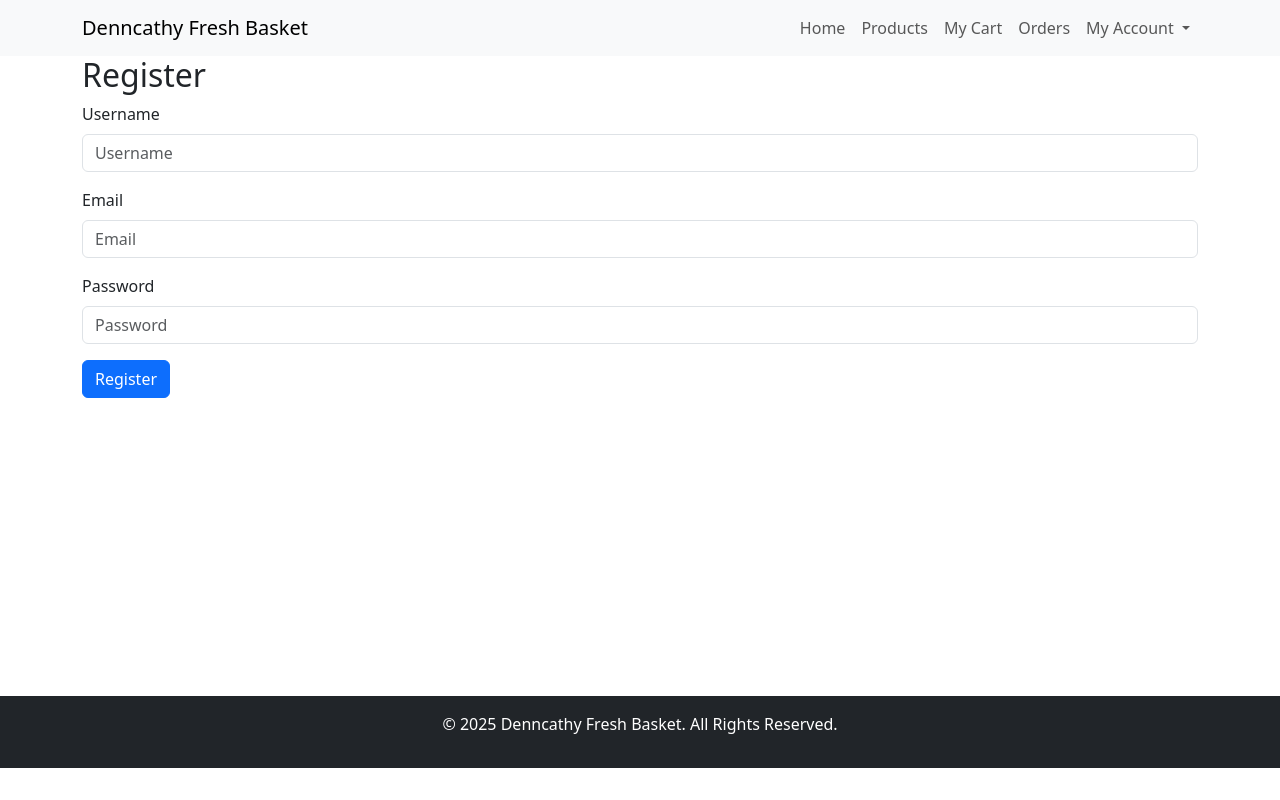
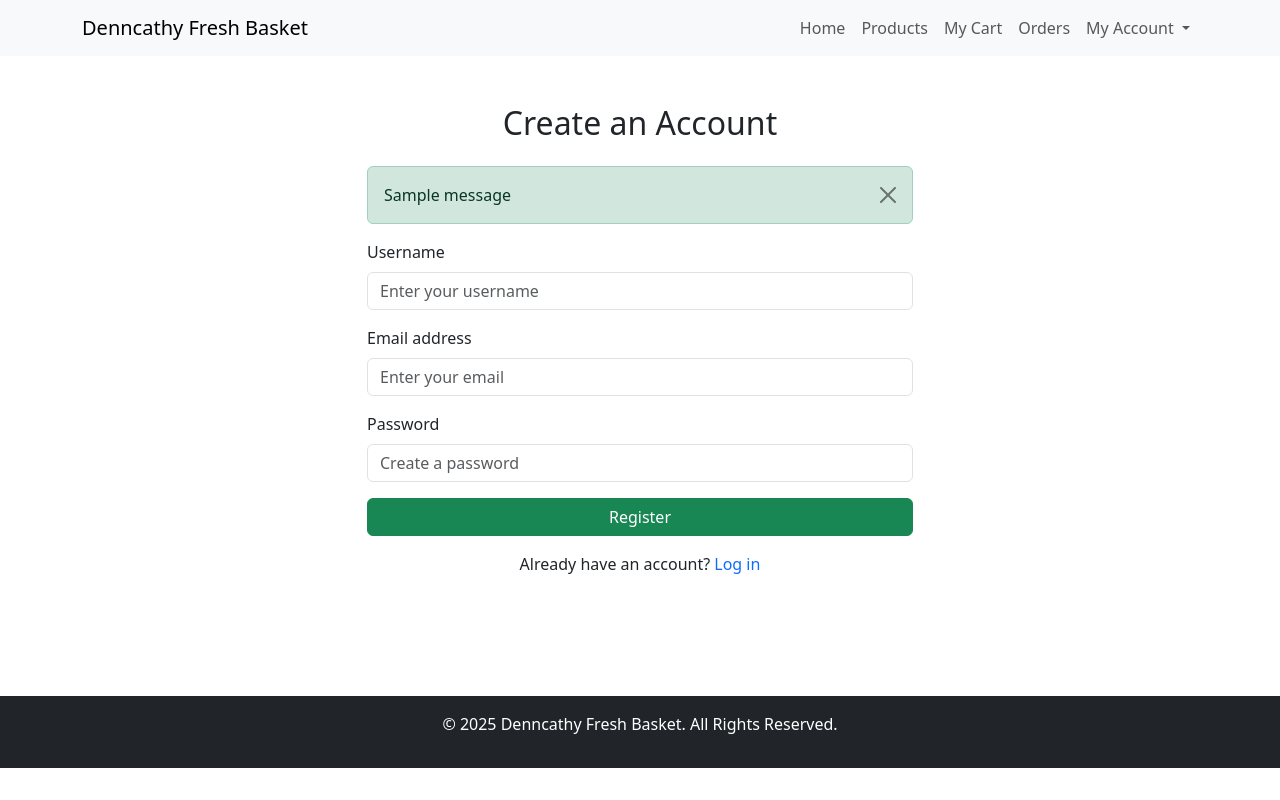
Before and after one commit to dmuchai/grocery-ecommerce, a Flask app: page /user/register in a window 1280 px wide. Run offline with Flask 3, Linux system fonts and the light colour scheme; tables that the repository leaves empty or names only in its code hold one stand-in row (values such as "Sample post"); one stand-in notice (Sample message) is shown; parts of the project's set-up code (start-up, migrations or seed data) failed here and were passed over.

Commit message:
update to login and register functionality

```diff
--- a/routes/user.py
+++ b/routes/user.py
@@ -1,4 +1,4 @@
-from flask import Blueprint, request, jsonify, session, render_template, redirect, url_for
+from flask import Blueprint, request, jsonify, session, render_template, redirect, url_for, flash
 from models import db, Cart
 from models.user import User
 from werkzeug.security import generate_password_hash, check_password_hash
@@ -15,33 +15,35 @@ def show_register():
 # Register a New User
 @user_bp.route('/register', methods=['POST'])
 def register():
-    # Check for JSON request
-    if request.content_type == 'application/json':
-        data = request.get_json()
-    else:
-        data = request.form  # Handle form data
-
-    if not data:
-        return jsonify({"error": "Invalid request format"}), 400
+    data = request.form
 
     username = data.get('username')
     email = data.get('email')
     password = data.get('password')
 
+    # Validate form input
     if not all([username, email, password]):
-        return jsonify({"error": "All fields are required"}), 400
+        return render_template(
+            'register.html',
+            error="All fields are required.",
+            username=username,
+            email=email
+        ), 400
 
-    existing_user = User.query.filter((User.email == data['email'])).first()
+    # Check if user already exists
+    existing_user = User.query.filter_by(email=email).first()
     if existing_user:
-        return jsonify({"error": "User already exists"}), 409
+        # Redirect to login page with flash message
+        flash("An account with this email already exists. Please log in.", "warning")
+        return redirect(url_for('user.show_login'))
 
-    hashed_password = generate_password_hash(data['password'], method='pbkdf2:sha256')
-    new_user = User(username=username,  email=email, password=hashed_password)
-
+    # Create and save user
+    hashed_password = generate_password_hash(password)
+    new_user = User(username=username, email=email, password=hashed_password)
     db.session.add(new_user)
     db.session.commit()
 
-    # Log the user in by storing their user_id in the session
+    # Log in the user
     session['user_id'] = new_user.id
 
     return redirect(url_for('home'))
@@ -89,11 +91,13 @@ def login():
 
     return response
 
-@user_bp.route('/logout', methods=['POST'])
+# Logout Route
+@user_bp.route('/logout', methods=['GET', 'POST'])
 def logout():
     session.pop('user_id', None)
     return redirect(url_for('home'))
 
+# Forgot Password Route
 @user_bp.route('/forgot-password', methods=['GET'])
 def forgot_password():
     """Display the forgot password page (placeholder)."""
--- a/templates/register.html
+++ b/templates/register.html
@@ -1,22 +1,58 @@
 {% extends "base.html" %}
 
 {% block content %}
-<div class="container">
-    <h2>Register</h2>
-    <form method="POST">
+<div class="container py-5">
+  <div class="row justify-content-center">
+    <div class="col-md-6">
+      <h2 class="text-center mb-4">Create an Account</h2>
+
+      <!-- Flash Messages -->
+      {% with messages = get_flashed_messages(with_categories=true) %}
+        {% if messages %}
+          {% for category, message in messages %}
+            <div class="alert alert-{{ category }} alert-dismissible fade show" role="alert">
+              {{ message }}
+              <button type="button" class="btn-close" data-bs-dismiss="alert" aria-label="Close"></button>
+            </div>
+          {% endfor %}
+        {% endif %}
+      {% endwith %}
+
+      <!-- Error from server-side -->
+      {% if error %}
+        <div class="alert alert-danger" role="alert">
+          {{ error }}
+        </div>
+      {% endif %}
+
+      <form method="POST" action="{{ url_for('user.register') }}">
         <div class="mb-3">
-            <label for="username" class="form-label">Username</label>
-            <input type="text" id="username" name="username" placeholder="Username" required class="form-control mb-2">
+          <label for="username" class="form-label">Username</label>
+          <input type="text" name="username" class="form-control" id="username"
+                 placeholder="Enter your username" value="{{ username or '' }}" required>
         </div>
+
         <div class="mb-3">
-            <label for="email" class="form-label">Email</label>
-            <input type="email" id="email" name="email" placeholder="Email" required class="form-control mb-2">
+          <label for="email" class="form-label">Email address</label>
+          <input type="email" name="email" class="form-control" id="email"
+                 placeholder="Enter your email" value="{{ email or '' }}" required>
         </div>
+
         <div class="mb-3">
-            <label for="password" class="form-label">Password</label>
-            <input type="password" id="password" name="password" placeholder="Password" required class="form-control mb-2">
+          <label for="password" class="form-label">Password</label>
+          <input type="password" name="password" class="form-control" id="password"
+                 placeholder="Create a password" required>
         </div>
-        <button type="submit" class="btn btn-primary">Register</button>
-    </form>
+
+        <button type="submit" class="btn btn-success w-100">Register</button>
+
+        <!-- Link to Login -->
+        <div class="mt-3 text-center">
+          Already have an account?
+          <a href="{{ url_for('user.login') }}" class="text-decoration-none">Log in</a>
+        </div>
+      </form>
+    </div>
+  </div>
 </div>
 {% endblock %}
```
Also changed, not shown: templates/login.html (+16 -5 lines), 1 other file.
